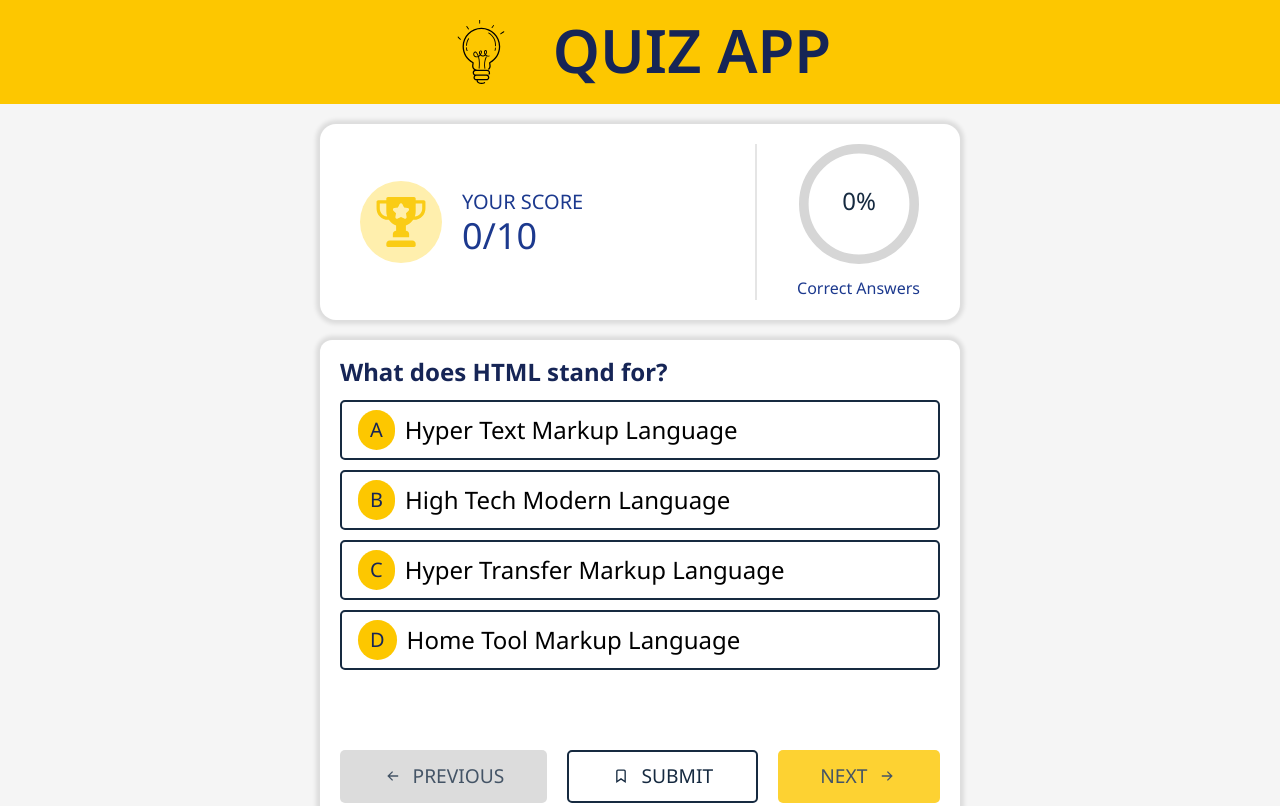
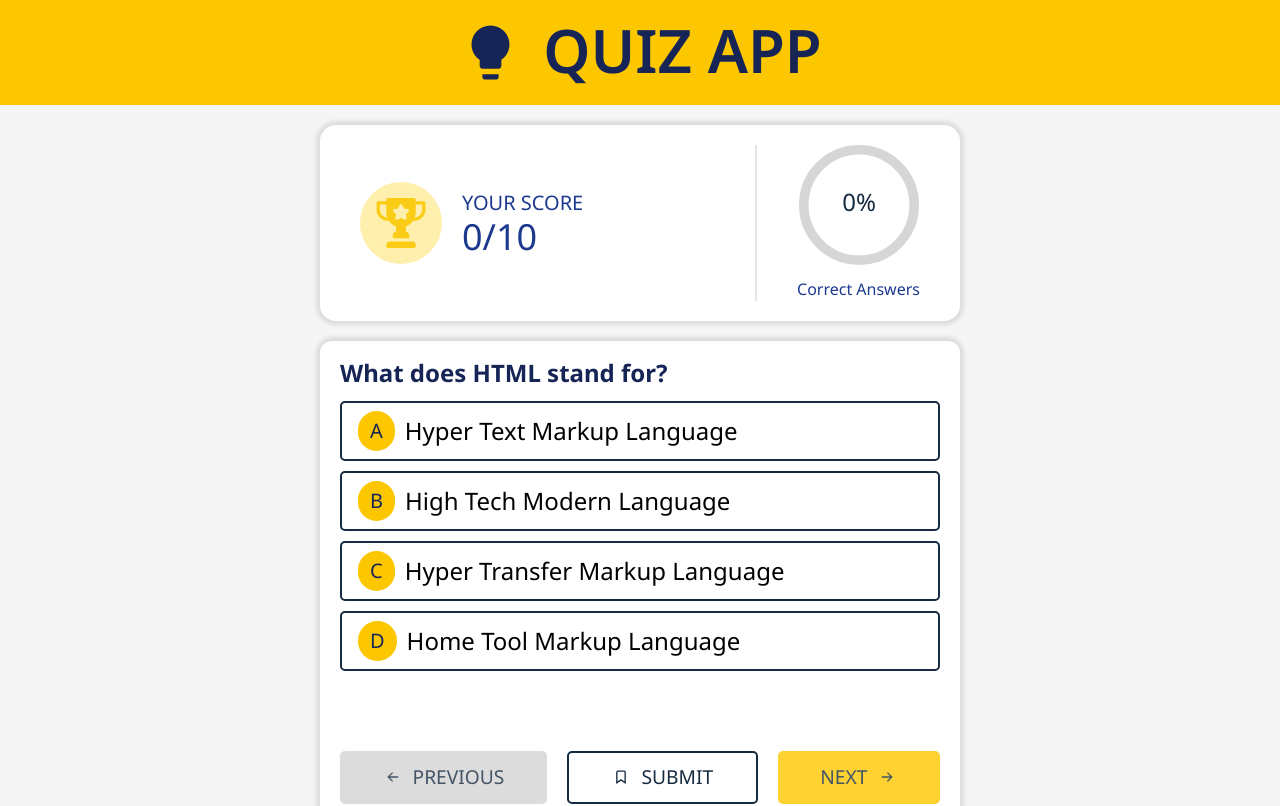
Before and after one commit to sahilkhan-777/quiz-app, a React (Vite) app: page / in a window 1280 px wide. Shown: the top 806 px of the page. Built offline with nearby package versions, Linux system fonts and the light colour scheme.

Commit message:
feat: remove svg bulb icon and replace it with bulb icon component from material icons library

```diff
--- a/src/components/Header.jsx
+++ b/src/components/Header.jsx
@@ -1,9 +1,11 @@
+import LightbulbIcon from '@mui/icons-material/Lightbulb';
+
 function Header(){
     return(
         <header className="bg-yellow-400 text-blue-950 w-full">
-            <h1 className="py-5 flex justify-center uppercase text-6xl font-semibold">
-                <span className="mr-10 flex items-center">
-                    <img src="src/assets/icon.svg" alt="icon" className="w-16 h-16"/>
+            <h1 className="py-5 flex justify-center uppercase text-center text-6xl font-semibold">
+                <span className="mr-2 sm:mr-5 flex items-center">
+                    <LightbulbIcon sx={{ fontSize: 65 }}/>
                 </span>
                 Quiz App
             </h1>
```
